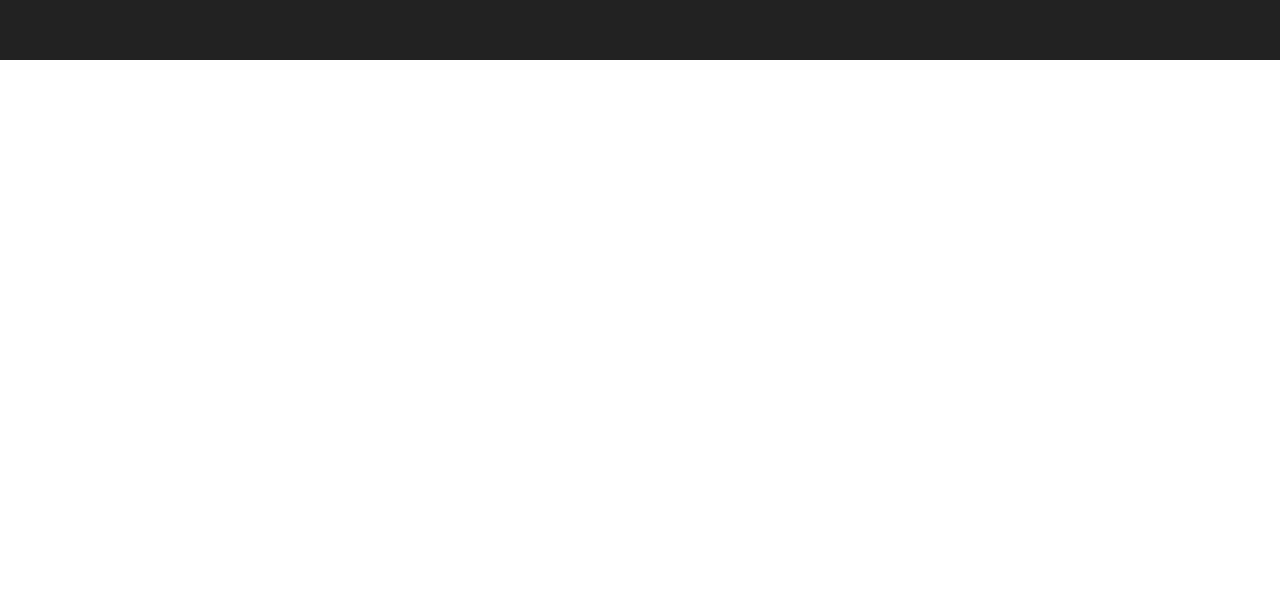
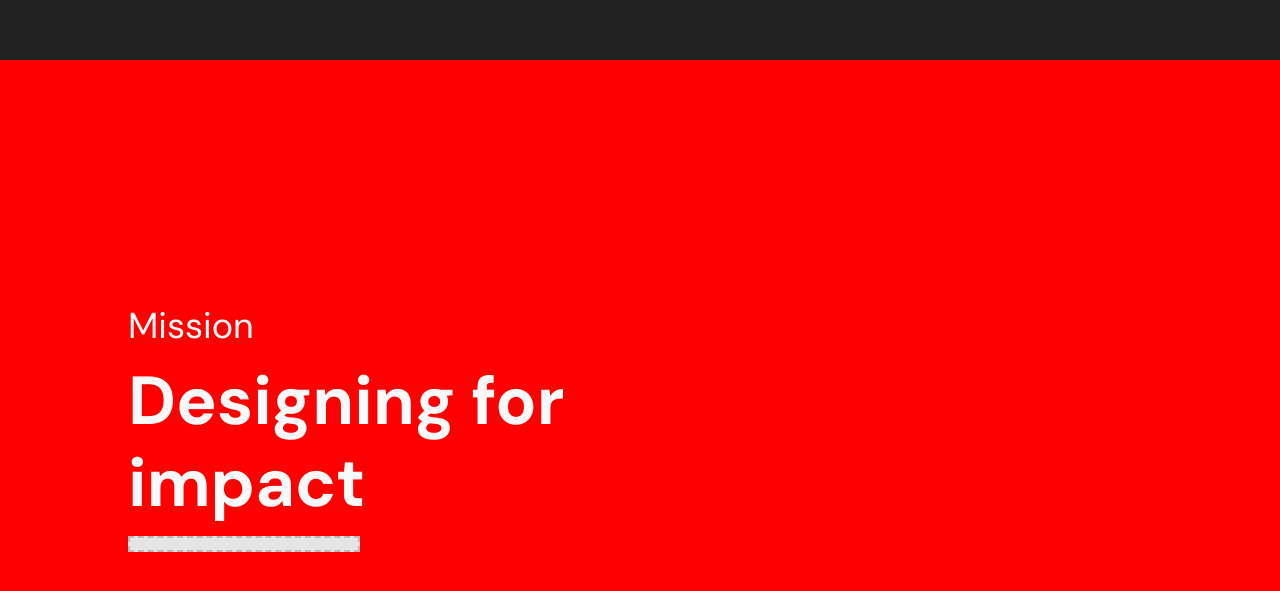
Before and after one commit to AniaPas/Iseno-Recreation-React, a React app: page / in a window 1280 px wide. Shown: the part 1693-2284 px from the top of the page. Before the commit the page ends 1753 px from the top, so only its background shows below. Built offline with nearby package versions, Linux system fonts and the light colour scheme.

Commit message:
Commit from TeleportHQ

```diff
--- a/src/components/nav-element.css
+++ b/src/components/nav-element.css
@@ -5,6 +5,7 @@
   display: flex;
   position: relative;
   flex-wrap: wrap;
+  align-items: center;
   padding-top: 9px;
   padding-left: 20px;
   padding-right: 20px;
@@ -17,9 +18,8 @@
 }
 .nav-element-nav-element-text {
   width: auto;
-  height: 19px;
+  height: auto;
   font-size: 18px;
-  align-self: center;
   font-family: "DM Sans";
 }
 .nav-element-root-class-name {
--- a/src/views/iseno-home.css
+++ b/src/views/iseno-home.css
@@ -61,6 +61,7 @@
   margin-left: 120px;
   margin-right: auto;
   margin-bottom: auto;
+  flex-direction: row;
   justify-content: center;
   text-decoration: none;
 }
@@ -105,11 +106,7 @@
   padding-left: 9%;
   padding-right: 9%;
   flex-direction: column;
-  background-size: cover;
   justify-content: space-around;
-  background-image: url('https://iseno.net/images/t%C5%82o-1-iseno-.svg');
-  background-repeat: repeat;
-  background-position: 0px 0px;
 }
 .iseno-home-hero-sectionheading {
   width: 896px;
@@ -199,6 +196,44 @@
   align-items: flex-start;
   background-color: #e5e5e5;
 }
+.iseno-home-mission-section1 {
+  flex: 0 0 auto;
+  width: 100%;
+  height: 724px;
+  display: flex;
+  position: relative;
+  align-items: center;
+  font-weight: 700;
+  padding-top: 120px;
+  flex-direction: column;
+  padding-bottom: 120px;
+  justify-content: center;
+  background-color: #ff0000;
+}
+.iseno-home-container2 {
+  flex: 0 0 auto;
+  width: 80%;
+  height: auto;
+  display: flex;
+  align-items: flex-start;
+  flex-direction: column;
+}
+.iseno-home-mission-section-heading1 {
+  color: var(--dl-color-gray-text-secondary);
+  height: fit-content;
+  margin-top: 10px;
+  margin-bottom: 10px;
+}
+.iseno-home-container3 {
+  flex: 0 0 auto;
+  width: 232px;
+  border: 2px dashed rgba(120, 120, 120, 0.4);
+  height: 16px;
+  display: flex;
+  margin-top: 12px;
+  align-items: flex-start;
+  background-color: #e5e5e5;
+}
 @media(max-width: 991px) {
   .iseno-home-header {
     width: 100%;
--- a/src/views/iseno-home.js
+++ b/src/views/iseno-home.js
@@ -108,6 +108,16 @@ const IsenoHome = (props) => {
         <SectionSubheading></SectionSubheading>
         <div className="iseno-home-container1"></div>
       </section>
+      <section className="iseno-home-mission-section1">
+        <div className="iseno-home-container2">
+          <h2 className="iseno-home-mission-section-heading1">
+            <span className="Heading2">Mission</span>
+            <br></br>
+          </h2>
+          <SectionSubheading></SectionSubheading>
+          <div className="iseno-home-container3"></div>
+        </div>
+      </section>
     </div>
   )
 }
```
